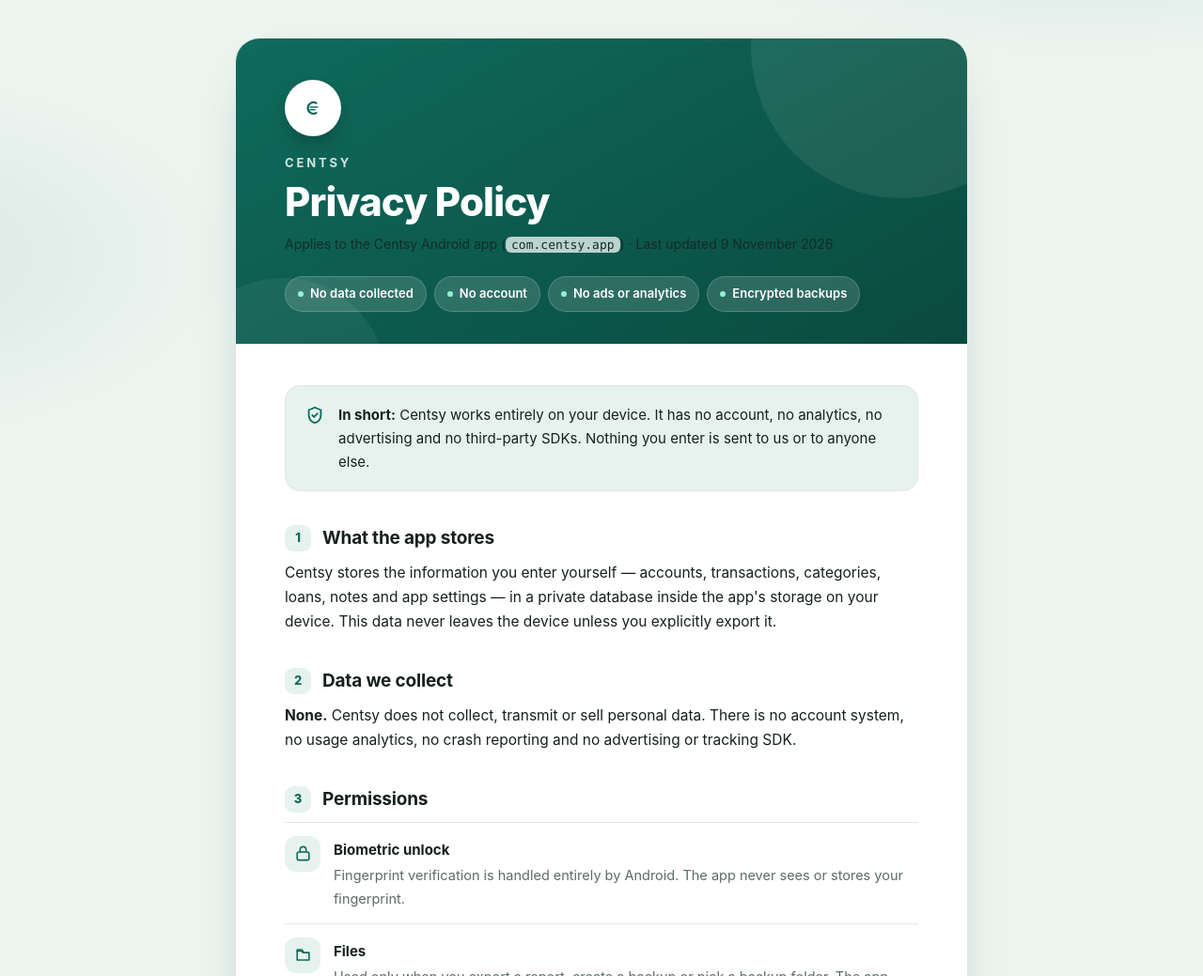
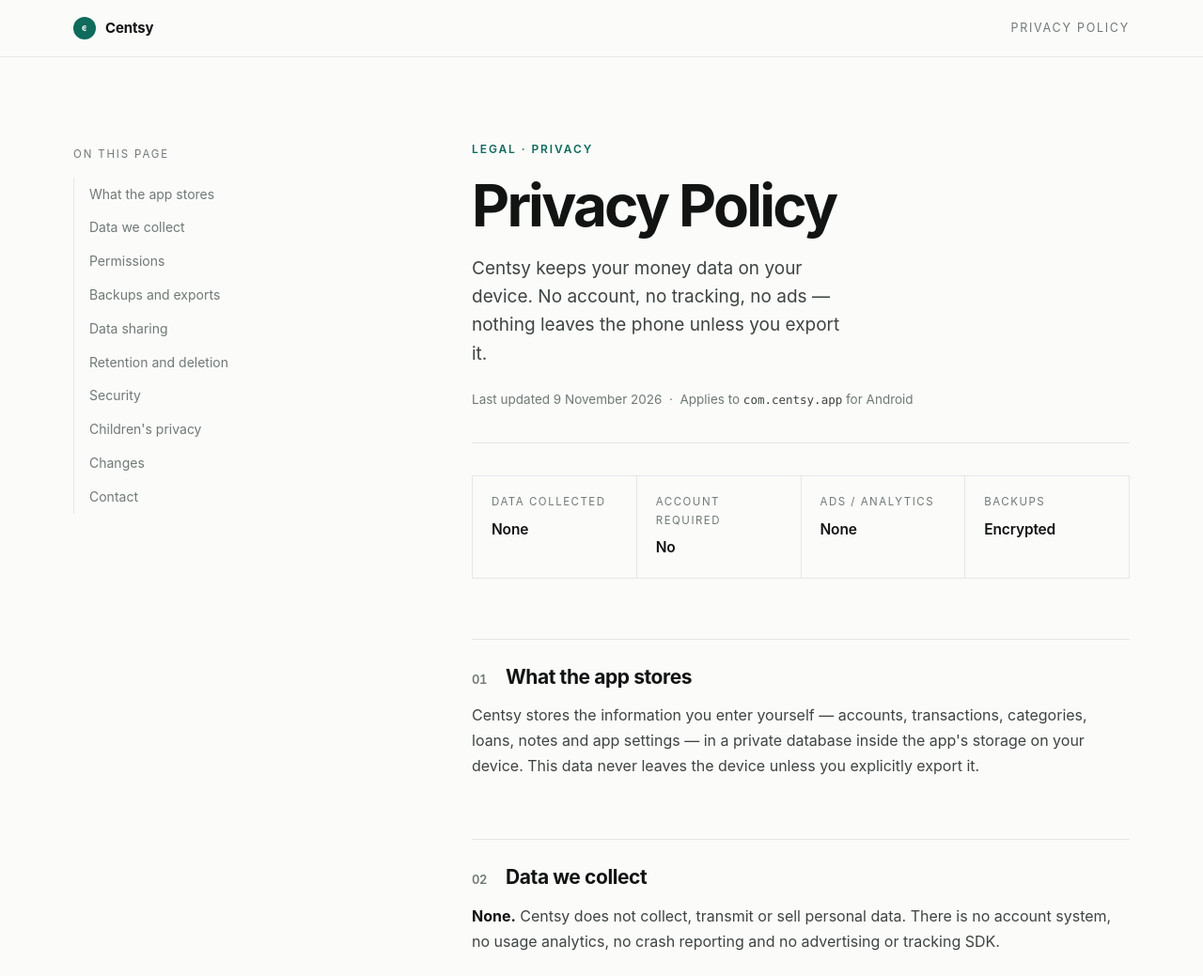
Before and after one commit to mehedi-soft-dev/centsy-legal, a plain HTML site: page index.html in a window 1280 px wide. Shown: the top 1039 px of the page at 94% size. Drawn offline with Linux system fonts and the light colour scheme.

Commit message:
Restyle privacy page as an editorial document
Co-authored-by: CommandCodeBot <noreply@commandcode.ai>

```diff
--- a/index.html
+++ b/index.html
@@ -8,270 +8,394 @@
   <style>
     :root {
       color-scheme: light dark;
-      --brand: #0f6b5c;
-      --brand-deep: #0a4a40;
-      --ink: #17201d;
-      --muted: #5c6b65;
-      --line: #dfe8e3;
-      --bg: #eef5f1;
-      --card: #ffffff;
-      --chip: #e6f2ee;
-      --shadow: 0 24px 60px -28px rgba(15, 60, 50, .35);
+      --accent: #0f6b5c;
+      --accent-soft: rgba(15, 107, 92, .10);
+      --ink: #111413;
+      --body: #3d4441;
+      --muted: #6f7975;
+      --line: #e4e7e5;
+      --bg: #fbfbfa;
+      --panel: #ffffff;
+      --max: 1180px;
     }
     * { box-sizing: border-box; }
     html { scroll-behavior: smooth; }
     body {
       margin: 0;
-      padding: 40px 18px 72px;
-      font-family: -apple-system, BlinkMacSystemFont, "Segoe UI", Roboto, "Helvetica Neue", Arial, sans-serif;
-      line-height: 1.68;
-      color: var(--ink);
-      background:
-        radial-gradient(900px 420px at 90% -8%, rgba(15, 107, 92, .16), transparent 60%),
-        radial-gradient(700px 380px at -10% 12%, rgba(15, 107, 92, .10), transparent 55%),
-        var(--bg);
+      background: var(--bg);
+      color: var(--body);
+      font-family: ui-sans-serif, -apple-system, BlinkMacSystemFont, "Segoe UI", Roboto, "Helvetica Neue", Arial, sans-serif;
+      font-size: 16px;
+      line-height: 1.7;
       -webkit-font-smoothing: antialiased;
-    }
-    .wrap { max-width: 780px; margin: 0 auto; }
-
-    .card {
-      background: var(--card);
-      border: 1px solid var(--line);
-      border-radius: 26px;
-      box-shadow: var(--shadow);
-      overflow: hidden;
+      text-rendering: optimizeLegibility;
     }
 
-    header.hero {
-      position: relative;
-      padding: 44px clamp(22px, 5vw, 52px) 34px;
-      background: linear-gradient(150deg, var(--brand) 0%, var(--brand-deep) 100%);
-      color: #fff;
-      overflow: hidden;
+    .shell {
+      width: 100%;
+      max-width: var(--max);
+      margin: 0 auto;
+      padding: 0 28px;
     }
-    header.hero::before,
-    header.hero::after {
-      content: "";
-      position: absolute;
+
+    /* top bar */
+    .topbar {
+      position: sticky;
+      top: 0;
+      z-index: 10;
+      background: color-mix(in srgb, var(--bg) 86%, transparent);
+      backdrop-filter: saturate(1.4) blur(14px);
+      -webkit-backdrop-filter: saturate(1.4) blur(14px);
+      border-bottom: 1px solid var(--line);
+    }
+    .topbar .shell {
+      height: 60px;
+      display: flex;
+      align-items: center;
+      justify-content: space-between;
+      gap: 16px;
+    }
+    .brand {
+      display: inline-flex;
+      align-items: center;
+      gap: 10px;
+      color: var(--ink);
+      text-decoration: none;
+      font-weight: 650;
+      letter-spacing: -.01em;
+      font-size: 15px;
+    }
+    .brand .dot {
+      width: 24px; height: 24px;
       border-radius: 50%;
-      background: rgba(255, 255, 255, .08);
-      pointer-events: none;
+      background: var(--accent);
+      display: grid; place-items: center;
+      flex: 0 0 auto;
     }
-    header.hero::before { width: 320px; height: 320px; top: -150px; right: -90px; }
-    header.hero::after { width: 220px; height: 220px; bottom: -150px; left: -60px; background: rgba(255, 255, 255, .06); }
+    .brand .dot svg { width: 14px; height: 14px; }
+    .doc {
+      font-size: 12.5px;
+      letter-spacing: .14em;
+      text-transform: uppercase;
+      color: var(--muted);
+    }
 
-    .logo {
-      position: relative;
-      width: 60px; height: 60px;
-      display: grid; place-items: center;
-      border-radius: 50%;
-      background: #fff;
-      box-shadow: 0 10px 26px -10px rgba(0, 0, 0, .45);
+    /* layout */
+    .layout {
+      display: grid;
+      grid-template-columns: minmax(0, 700px);
+      justify-content: center;
+      padding-top: 72px;
+      padding-bottom: 96px;
     }
-    .logo svg { width: 36px; height: 36px; display: block; }
-    .brand {
-      position: relative;
-      margin-top: 18px;
-      font-size: 13px;
-      font-weight: 700;
-      letter-spacing: .22em;
+    @media (min-width: 1000px) {
+      .layout {
+        grid-template-columns: 220px minmax(0, 700px);
+        justify-content: space-between;
+        gap: 72px;
+        padding-top: 88px;
+      }
+    }
+
+    /* toc */
+    .toc { display: none; }
+    @media (min-width: 1000px) {
+      .toc {
+        display: block;
+        position: sticky;
+        top: 96px;
+        align-self: start;
+        padding-top: 6px;
+      }
+      .toc p {
+        margin: 0 0 14px;
+        font-size: 11.5px;
+        letter-spacing: .16em;
         text-transform: uppercase;
-      opacity: .82;
+        color: var(--muted);
+      }
+      .toc ol {
+        list-style: none;
+        margin: 0; padding: 0;
+        border-left: 1px solid var(--line);
+      }
+      .toc a {
+        display: block;
+        padding: 6px 0 6px 16px;
+        margin-left: -1px;
+        border-left: 1px solid transparent;
+        color: var(--muted);
+        font-size: 14px;
+        text-decoration: none;
+        transition: color .15s ease, border-color .15s ease;
+      }
+      .toc a:hover { color: var(--ink); border-left-color: var(--accent); }
+    }
+
+    /* article */
+    article { min-width: 0; }
+    .eyebrow {
+      margin: 0 0 18px;
+      font-size: 12px;
+      font-weight: 600;
+      letter-spacing: .16em;
+      text-transform: uppercase;
+      color: var(--accent);
     }
     h1 {
-      position: relative;
-      margin: 6px 0 10px;
-      font-size: clamp(30px, 6vw, 42px);
-      line-height: 1.12;
-      letter-spacing: -.02em;
-      font-weight: 800;
+      margin: 0 0 20px;
+      font-size: clamp(40px, 6.5vw, 62px);
+      line-height: 1.02;
+      letter-spacing: -.045em;
+      font-weight: 700;
+      color: var(--ink);
     }
-    .meta { position: relative; margin: 0; font-size: 14px; opacity: .8; }
-    .meta code { font-family: ui-monospace, SFMono-Regular, Menlo, monospace; font-size: 13px; }
-
-    .chips {
-      position: relative;
-      display: flex; flex-wrap: wrap; gap: 8px;
-      list-style: none; margin: 22px 0 0; padding: 0;
+    .lede {
+      margin: 0 0 22px;
+      font-size: clamp(17px, 2vw, 19px);
+      line-height: 1.6;
+      color: var(--body);
+      max-width: 34ch;
     }
-    .chips li {
-      display: inline-flex; align-items: center; gap: 7px;
-      padding: 7px 13px;
-      border-radius: 999px;
-      font-size: 13px; font-weight: 600;
-      color: #fff;
-      background: rgba(255, 255, 255, .14);
-      border: 1px solid rgba(255, 255, 255, .18);
-      backdrop-filter: blur(4px);
+    .updated {
+      margin: 0;
+      padding-bottom: 34px;
+      border-bottom: 1px solid var(--line);
+      font-size: 13.5px;
+      color: var(--muted);
     }
-    .chips li::before {
-      content: "";
-      width: 6px; height: 6px; border-radius: 50%;
-      background: #8ff0cf;
+    .updated code {
+      font-family: ui-monospace, SFMono-Regular, Menlo, monospace;
+      font-size: 12.5px;
+      color: var(--body);
     }
 
-    .body { padding: clamp(24px, 4.5vw, 44px) clamp(22px, 5vw, 52px) 8px; }
-
-    .summary {
-      display: flex; gap: 14px;
+    /* key facts */
+    .facts {
+      display: grid;
+      grid-template-columns: repeat(2, minmax(0, 1fr));
+      margin: 34px 0 8px;
+      border-top: 1px solid var(--line);
+      border-left: 1px solid var(--line);
+    }
+    .facts div {
       padding: 18px 20px;
-      margin: 0 0 8px;
-      border-radius: 16px;
-      background: var(--chip);
-      border: 1px solid var(--line);
-      font-size: 15px;
+      border-right: 1px solid var(--line);
+      border-bottom: 1px solid var(--line);
     }
-    .summary svg { flex: 0 0 auto; width: 22px; height: 22px; margin-top: 2px; color: var(--brand); }
-
-    h2 {
-      display: flex; align-items: center; gap: 12px;
-      margin: 34px 0 8px;
-      font-size: 19px;
+    .facts span {
+      display: block;
+      font-size: 11.5px;
+      letter-spacing: .13em;
+      text-transform: uppercase;
+      color: var(--muted);
+      margin-bottom: 5px;
+    }
+    .facts strong {
+      font-size: 15.5px;
+      font-weight: 600;
+      color: var(--ink);
       letter-spacing: -.01em;
     }
-    h2 .num {
-      flex: 0 0 auto;
-      display: grid; place-items: center;
-      width: 28px; height: 28px;
-      border-radius: 9px;
-      background: var(--chip);
-      color: var(--brand);
-      font-size: 13px; font-weight: 800;
-    }
-    p, li { font-size: 15.5px; color: var(--ink); }
-    p { margin: 8px 0; }
-    ul.plain { margin: 8px 0; padding-left: 20px; }
-    ul.plain li { margin: 6px 0; }
-    strong { font-weight: 700; }
-    code {
-      background: var(--chip);
-      padding: 1px 6px;
-      border-radius: 6px;
-      font-family: ui-monospace, SFMono-Regular, Menlo, monospace;
-      font-size: 13.5px;
+    @media (min-width: 640px) {
+      .facts { grid-template-columns: repeat(4, minmax(0, 1fr)); }
     }
 
+    section { scroll-margin-top: 88px; }
+    h2 {
+      margin: 64px 0 14px;
+      padding-top: 26px;
+      border-top: 1px solid var(--line);
+      font-size: 21px;
+      line-height: 1.3;
+      letter-spacing: -.02em;
+      font-weight: 650;
+      color: var(--ink);
+    }
+    h2 span {
+      display: inline-block;
+      min-width: 26px;
+      margin-right: 10px;
+      font-size: 13px;
+      font-weight: 600;
+      color: var(--muted);
+      font-variant-numeric: tabular-nums;
+    }
+    h3 {
+      margin: 0 0 4px;
+      font-size: 15.5px;
+      font-weight: 650;
+      color: var(--ink);
+    }
+    p { margin: 0 0 14px; }
+    strong { font-weight: 650; color: var(--ink); }
+    ul.plain { margin: 0 0 14px; padding-left: 20px; }
+    ul.plain li { margin: 6px 0; }
+
+    a.inline {
+      color: var(--accent);
+      text-decoration: none;
+      border-bottom: 1px solid color-mix(in srgb, var(--accent) 35%, transparent);
+    }
+    a.inline:hover { border-bottom-color: var(--accent); }
+
+    /* permissions */
     .perm {
-      display: flex; gap: 14px;
-      padding: 14px 0;
+      display: flex;
+      gap: 16px;
+      padding: 18px 0;
       border-top: 1px solid var(--line);
     }
-    .perm:first-of-type { border-top: 0; }
+    .perm:first-of-type { border-top: 0; padding-top: 6px; }
     .perm .ico {
       flex: 0 0 auto;
       width: 38px; height: 38px;
       display: grid; place-items: center;
-      border-radius: 12px;
-      background: var(--chip);
-      color: var(--brand);
+      border-radius: 10px;
+      background: var(--accent-soft);
+      color: var(--accent);
     }
-    .perm .ico svg { width: 19px; height: 19px; }
-    .perm h3 { margin: 2px 0 3px; font-size: 15px; }
-    .perm p { margin: 0; color: var(--muted); font-size: 14.5px; }
+    .perm .ico svg { width: 18px; height: 18px; }
+    .perm p { margin: 0; font-size: 15px; }
 
-    a { color: var(--brand); text-decoration-thickness: 1.5px; text-underline-offset: 3px; }
-    a:hover { color: var(--brand-deep); }
+    /* contact */
+    .contact-row {
+      display: flex;
+      flex-wrap: wrap;
+      align-items: center;
+      gap: 14px 18px;
+      margin-top: 16px;
+    }
+    .contact {
+      display: inline-flex;
+      align-items: center;
+      gap: 9px;
+      padding: 11px 18px;
+      border-radius: 10px;
+      background: var(--ink);
+      color: var(--bg);
+      font-size: 14.5px;
+      font-weight: 600;
+      text-decoration: none;
+      transition: opacity .15s ease;
+    }
+    .contact:hover { opacity: .86; }
+    .contact svg { width: 16px; height: 16px; }
+    .contact-note { font-size: 13.5px; color: var(--muted); }
 
-    .contact {
-      display: inline-flex; align-items: center; gap: 9px;
-      margin-top: 6px;
-      padding: 12px 20px;
-      border-radius: 999px;
-      background: var(--brand);
-      color: #fff;
-      font-weight: 700;
-      font-size: 14.5px;
-      text-decoration: none;
-      box-shadow: 0 14px 30px -16px rgba(15, 107, 92, .9);
+    /* footer */
+    footer {
+      border-top: 1px solid var(--line);
     }
-    .contact:hover { color: #fff; background: var(--brand-deep); }
-
-    footer {
-      margin-top: 30px;
-      padding: 22px clamp(22px, 5vw, 52px) 30px;
-      border-top: 1px solid var(--line);
-      display: flex; flex-wrap: wrap; gap: 12px;
-      align-items: center; justify-content: space-between;
-      font-size: 13px; color: var(--muted);
+    footer .shell {
+      display: flex;
+      flex-wrap: wrap;
+      gap: 10px 24px;
+      align-items: center;
+      justify-content: space-between;
+      padding-top: 26px;
+      padding-bottom: 34px;
+      font-size: 13px;
+      color: var(--muted);
     }
-    footer .mark { display: inline-flex; align-items: center; gap: 9px; font-weight: 600; color: var(--ink); }
-    footer .dot {
-      width: 22px; height: 22px; border-radius: 50%;
-      background: var(--brand);
+    footer .mark { display: inline-flex; align-items: center; gap: 9px; color: var(--ink); font-weight: 600; }
+    footer .mark .dot {
+      width: 20px; height: 20px; border-radius: 50%;
+      background: var(--accent);
       display: grid; place-items: center;
     }
-    footer .dot svg { width: 13px; height: 13px; }
+    footer .mark .dot svg { width: 11px; height: 11px; }
 
     @media (prefers-color-scheme: dark) {
       :root {
-        --ink: #e4eae6;
-        --muted: #9fada8;
-        --line: #26332f;
-        --bg: #0b1210;
-        --card: #111a17;
-        --chip: #18241f;
-        --shadow: 0 24px 60px -28px rgba(0, 0, 0, .8);
+        --accent: #4fd1b4;
+        --accent-soft: rgba(79, 209, 180, .12);
+        --ink: #f2f4f3;
+        --body: #b6beba;
+        --muted: #8d9793;
+        --line: #222927;
+        --bg: #0b0f0e;
+        --panel: #101615;
       }
-      header.hero { background: linear-gradient(150deg, #0d5a4d 0%, #072e28 100%); }
-      body { background: radial-gradient(900px 420px at 90% -8%, rgba(15, 107, 92, .22), transparent 60%), var(--bg); }
+      .topbar { background: rgba(11, 15, 14, .82); }
+      .contact { background: #f2f4f3; color: #0b0f0e; }
     }
 
     @media print {
-      body { background: #fff; padding: 0; }
-      .card { border: 0; box-shadow: none; }
-      header.hero { background: #fff !important; color: #000; padding: 0 0 20px; }
-      header.hero::before, header.hero::after { display: none; }
-      .logo { display: none; }
-      .chips li { color: #000; border-color: #999; background: #fff; }
-      .chips li::before { background: #000; }
-      .contact { display: none; }
-      a { color: #000; }
+      .topbar, .toc, .contact, footer .dot { display: none; }
+      body { background: #fff; color: #000; font-size: 11pt; }
+      .layout { display: block; padding: 0; }
+      h1 { font-size: 30pt; }
+      h2 { break-after: avoid; }
+      .facts { border-color: #bbb; }
+      .facts div { border-color: #bbb; }
+      a.inline { color: #000; border: 0; }
     }
   </style>
 </head>
-<body>
-<main class="wrap">
-  <article class="card">
-    <header class="hero">
-      <div class="logo" aria-hidden="true">
+<body id="top">
+
+<header class="topbar">
+  <div class="shell">
+    <a class="brand" href="#top">
+      <span class="dot" aria-hidden="true">
         <svg viewBox="0 0 108 108" xmlns="http://www.w3.org/2000/svg">
-          <path d="M64,38 A18,18 0 1,0 64,70" fill="none" stroke="#0f6b5c" stroke-width="7" stroke-linecap="round"/>
-          <path d="M44,49 h26 v4.5 h-26 z" fill="#0f6b5c"/>
-          <path d="M44,57 h18 v4.5 h-18 z" fill="#0f6b5c"/>
+          <path d="M64,38 A18,18 0 1,0 64,70" fill="none" stroke="#fff" stroke-width="9" stroke-linecap="round"/>
+          <path d="M44,49 h26 v5 h-26 z" fill="#fff"/>
+          <path d="M44,57 h18 v5 h-18 z" fill="#fff"/>
         </svg>
+      </span>
+      Centsy
+    </a>
+    <span class="doc">Privacy Policy</span>
   </div>
-      <div class="brand">Centsy</div>
-      <h1>Privacy Policy</h1>
-      <p class="meta">Applies to the Centsy Android app (<code>com.centsy.app</code>) · Last updated 9 November 2026</p>
-      <ul class="chips">
-        <li>No data collected</li>
-        <li>No account</li>
-        <li>No ads or analytics</li>
-        <li>Encrypted backups</li>
-      </ul>
 </header>
 
-    <div class="body">
-      <div class="summary">
-        <svg viewBox="0 0 24 24" fill="none" stroke="currentColor" stroke-width="2" stroke-linecap="round" stroke-linejoin="round" aria-hidden="true">
-          <path d="M12 3l7 3v6c0 4.4-3 7.6-7 9-4-1.4-7-4.6-7-9V6l7-3z"/>
-          <path d="M9 12l2 2 4-4"/>
-        </svg>
-        <div><strong>In short:</strong> Centsy works entirely on your device. It has no account, no
-          analytics, no advertising and no third-party SDKs. Nothing you enter is sent to us or to
-          anyone else.</div>
+<main class="shell layout">
+  <aside class="toc" aria-label="Contents">
+    <p>On this page</p>
+    <ol>
+      <li><a href="#stores">What the app stores</a></li>
+      <li><a href="#collect">Data we collect</a></li>
+      <li><a href="#permissions">Permissions</a></li>
+      <li><a href="#backups">Backups and exports</a></li>
+      <li><a href="#sharing">Data sharing</a></li>
+      <li><a href="#retention">Retention and deletion</a></li>
+      <li><a href="#security">Security</a></li>
+      <li><a href="#children">Children's privacy</a></li>
+      <li><a href="#changes">Changes</a></li>
+      <li><a href="#contact">Contact</a></li>
+    </ol>
+  </aside>
+
+  <article>
+    <p class="eyebrow">Legal · Privacy</p>
+    <h1>Privacy Policy</h1>
+    <p class="lede">Centsy keeps your money data on your device. No account, no tracking, no ads — nothing leaves the phone unless you export it.</p>
+    <p class="updated">Last updated 9 November 2026 &nbsp;·&nbsp; Applies to <code>com.centsy.app</code> for Android</p>
+
+    <div class="facts">
+      <div><span>Data collected</span><strong>None</strong></div>
+      <div><span>Account required</span><strong>No</strong></div>
+      <div><span>Ads / analytics</span><strong>None</strong></div>
+      <div><span>Backups</span><strong>Encrypted</strong></div>
     </div>
 
-      <h2><span class="num">1</span> What the app stores</h2>
+    <section id="stores">
+      <h2><span>01</span>What the app stores</h2>
       <p>Centsy stores the information you enter yourself — accounts, transactions, categories,
         loans, notes and app settings — in a private database inside the app's storage on your
         device. This data never leaves the device unless you explicitly export it.</p>
+    </section>
 
-      <h2><span class="num">2</span> Data we collect</h2>
+    <section id="collect">
+      <h2><span>02</span>Data we collect</h2>
       <p><strong>None.</strong> Centsy does not collect, transmit or sell personal data. There is no
         account system, no usage analytics, no crash reporting and no advertising or tracking SDK.</p>
+    </section>
 
-      <h2><span class="num">3</span> Permissions</h2>
+    <section id="permissions">
+      <h2><span>03</span>Permissions</h2>
       <div class="perm">
         <div class="ico" aria-hidden="true">
           <svg viewBox="0 0 24 24" fill="none" stroke="currentColor" stroke-width="2" stroke-linecap="round" stroke-linejoin="round">
@@ -296,44 +420,64 @@
             writes only to the location you choose.</p>
         </div>
       </div>
+    </section>
 
-      <h2><span class="num">4</span> Backups and exports</h2>
+    <section id="backups">
+      <h2><span>04</span>Backups and exports</h2>
       <p>Backups are encrypted with AES-256-GCM using a password you choose before they are written.
         They are saved to the folder or location you pick (for example local storage, an SD card or
         a folder synced by another app). We have no access to those files or to your password.</p>
+    </section>
 
-      <h2><span class="num">5</span> Data sharing</h2>
+    <section id="sharing">
+      <h2><span>05</span>Data sharing</h2>
       <p>We do not share data with third parties. If you share an exported file or report yourself
         (for example by email or messaging), that is entirely under your control.</p>
+    </section>
 
-      <h2><span class="num">6</span> Data retention and deletion</h2>
+    <section id="retention">
+      <h2><span>06</span>Data retention and deletion</h2>
       <p>Your data stays on your device until you delete it. Deleted transactions are moved to an
         in-app Trash that you can empty, and uninstalling the app removes all app data. Because we
         never receive your data, there is nothing for us to delete on our side.</p>
+    </section>
 
-      <h2><span class="num">7</span> Security</h2>
+    <section id="security">
+      <h2><span>07</span>Security</h2>
       <p>The app is protected by a PIN (stored as a salted, iterated hash) and optional fingerprint
         unlock, and its screens are excluded from screenshots and the recent-apps preview. Backups
         are encrypted before they are saved.</p>
+    </section>
 
-      <h2><span class="num">8</span> Children's privacy</h2>
+    <section id="children">
+      <h2><span>08</span>Children's privacy</h2>
       <p>Centsy is not directed at children under 13 and collects no personal data from anyone.</p>
+    </section>
 
-      <h2><span class="num">9</span> Changes to this policy</h2>
+    <section id="changes">
+      <h2><span>09</span>Changes to this policy</h2>
       <p>If this policy changes, the updated version will be published at this page with a new
         “last updated” date.</p>
+    </section>
 
-      <h2><span class="num">10</span> Contact</h2>
+    <section id="contact">
+      <h2><span>10</span>Contact</h2>
       <p>Questions about this policy or the app:</p>
+      <div class="contact-row">
         <a class="contact" href="mailto:cse.mdmehedi@gmail.com">
-        <svg width="16" height="16" viewBox="0 0 24 24" fill="none" stroke="currentColor" stroke-width="2" stroke-linecap="round" stroke-linejoin="round" aria-hidden="true">
+          <svg viewBox="0 0 24 24" fill="none" stroke="currentColor" stroke-width="2" stroke-linecap="round" stroke-linejoin="round" aria-hidden="true">
             <rect x="3" y="5" width="18" height="14" rx="2.5"/><path d="M3 7l9 6 9-6"/>
           </svg>
           cse.mdmehedi@gmail.com
         </a>
+        <span class="contact-note">Usually answered within a couple of days.</span>
       </div>
+    </section>
+  </article>
+</main>
 
 <footer>
+  <div class="shell">
     <span class="mark">
       <span class="dot" aria-hidden="true">
         <svg viewBox="0 0 108 108" xmlns="http://www.w3.org/2000/svg">
@@ -345,8 +489,8 @@
       Centsy — personal finance, kept private.
     </span>
     <span>© 2026 Centsy</span>
+  </div>
 </footer>
-  </article>
-</main>
+
 </body>
 </html>
```
Lines whose indentation alone changed are shown as unchanged.
